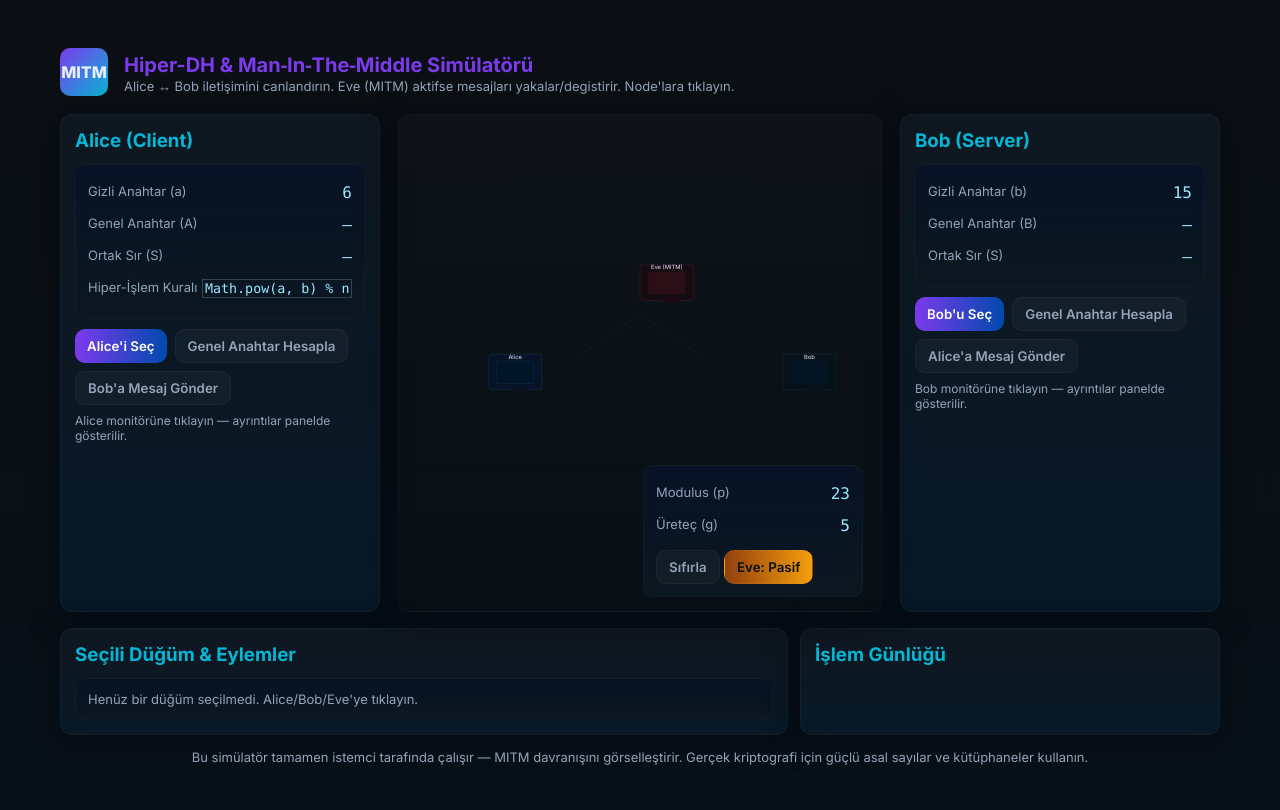
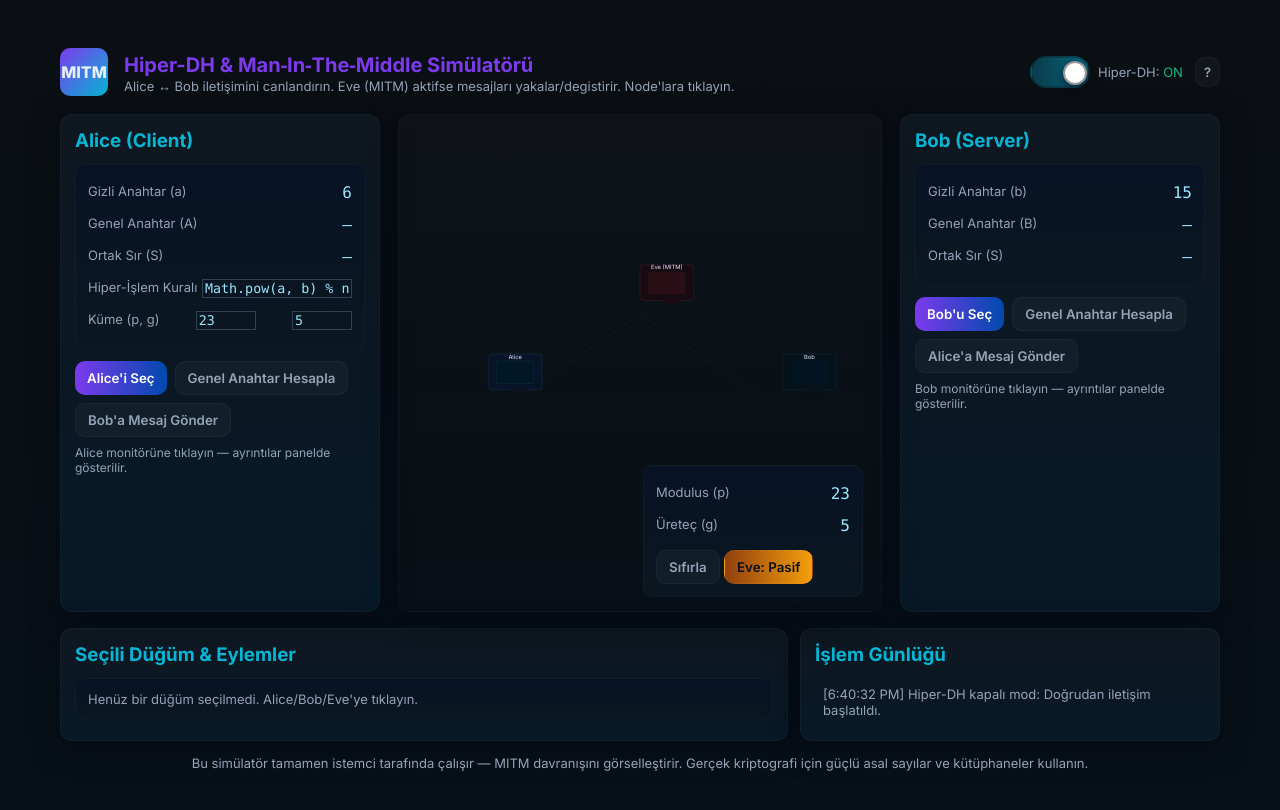
Before and after one commit to SafiyyeKalemci/HyperCrypt, a plain HTML site: page resources/Frontend/Crypto/mitm.html in a window 1280 px wide. Drawn offline with Linux system fonts and the light colour scheme.

Commit message:
Özellik: Hiper-Diffie-Helman küme eklenmesi ve  mod açılıp kapama özelliği

```diff
--- a/resources/Frontend/Crypto/mitm.html
+++ b/resources/Frontend/Crypto/mitm.html
@@ -57,6 +57,31 @@
 
     /* responsive */
     @media (max-width:980px){.sim-grid{grid-template-columns:1fr;}.canvas-wrap{min-height:420px}}
+    /* Hyper-DH toggle switch */
+    .switch{
+    width:60px; height:32px; border-radius:32px;
+    background: linear-gradient(90deg,#0b0f13,#13202a);
+    border: 2px solid rgba(255,255,255,0.06);
+    display:inline-block; position:relative; padding:3px;
+    box-shadow: inset 0 1px 0 rgba(255,255,255,0.02);
+    transition: background 220ms ease, border-color 220ms;
+    }
+    .switch .knob{
+    width:24px; height:24px; border-radius:50%;
+    background:#e6eef6; box-shadow: 0 4px 10px rgba(2,6,23,0.6);
+    transform: translateX(0); transition: transform 220ms cubic-bezier(.2,.9,.2,1);
+    border:2px solid rgba(0,0,0,0.4);
+    }
+    .switch.on{ background: linear-gradient(90deg,#0b3a4a,#07697f); border-color: rgba(0,0,0,0.25); }
+    .switch.on .knob{ transform: translateX(28px); background:#fff; }
+
+    /* small responsive tweak for header */
+    @media (max-width:980px){
+    #hyperLabel{ display:none; }
+    .switch{ width:48px; height:28px; padding:2px; }
+    .switch .knob{ width:20px; height:20px; transform:translateX(0); }
+    .switch.on .knob{ transform: translateX(22px); }
+    }
   </style>
 </head>
 <body>
@@ -67,6 +92,19 @@
         <h1>Hiper-DH & Man‑In‑The‑Middle Simülatörü</h1>
         <p>Alice ↔ Bob iletişimini canlandırın. Eve (MITM) aktifse mesajları yakalar/degistirir. Node'lara tıklayın.</p>
       </div>
+      <!-- Hiper-DH On/Off toggle + help -->
+        <div style="margin-left:auto;display:flex;align-items:center;gap:12px">
+        <!-- Toggle wrapper -->
+        <div id="hyperToggle" style="display:flex;align-items:center;gap:8px;cursor:pointer" aria-label="Hiper-DH Aç/Kapa" role="button" tabindex="0">
+            <div class="switch" id="hyperSwitch" aria-hidden="true">
+            <div class="knob"></div>
+            </div>
+            <div id="hyperLabel" style="font-size:13px;color:var(--muted);min-width:48px;text-align:left">Hiper-DH: <span id="hyperStateText">ON</span></div>
+        </div>
+
+        <!-- Help button -->
+        <button id="hyperHelp" class="btn" title="Ne demek olduğunu gör" style="padding:6px 8px;font-size:13px">?</button>
+        </div>
     </header>
 
     <div class="sim-grid">
@@ -81,6 +119,12 @@
             <div class="small">Hiper-İşlem Kuralı</div>
             <input type="text" id="ruleInput" class="mono" value="Math.pow(a, b) % n" style="width: 150px; background: transparent; border: 1px solid #334155; color: #9be7ff;">
           </div>
+          <div class="info-row">
+            <div class="small">Küme (p, g)</div>
+            <input type="number" id="modInput" class="mono" value="23" style="width:60px;background:transparent;border:1px solid #334155;color:#9be7ff;">
+            <input type="number" id="genInput" class="mono" value="5" style="width:60px;background:transparent;border:1px solid #334155;color:#9be7ff;">
+          </div>
+
         </div>
 
         <div style="margin-top:12px" class="controls">
@@ -238,8 +282,16 @@
       while(e>0n){ if(e & 1n) result = (result*b)%mod; b=(b*b)%mod; e >>= 1n }
       return result;
     }*/
+    state.modulus = parseInt(document.getElementById('modInput').value);
+    state.generator = parseInt(document.getElementById('genInput').value);
 
     async function generate(who) {
+        if (!state.hyperDHEnabled) {
+            log('Hiper-DH kapalı: Anahtar hesaplama atlandı.');
+            alert('Hiper-DH modu kapalı olduğu için anahtar hesaplanamaz. Açmak için başlıktaki düğmeyi kullanın.');
+            return;
+        }
+
         log(`${who.toUpperCase()} genel anahtarını hesaplıyor...`);
 
         const rule = document.getElementById('ruleInput').value;
@@ -364,7 +416,9 @@
       }
       step();
     }
-
+    if (!state.alicePublic && !state.bobPublic) {
+        log("Hiper-DH kapalı mod: Doğrudan iletişim başlatıldı.");
+    }
     // simulate message send
     function sendMessage(sender){
       const message = (sender==='alice')? 'Merhaba Bob, gizli bilgi.' : 'Merhaba Alice, cevap.';
@@ -416,6 +470,72 @@
     document.getElementById('genVal').textContent = state.generator;
     renderSelected();
 
+    // --- Hyper-DH toggle state (EKLE) ---
+    state.hyperDHEnabled = true; // başlangıçta açık
+
+    // render toggle based on state
+    function renderHyperToggle(){
+    const sw = document.getElementById('hyperSwitch');
+    const label = document.getElementById('hyperStateText');
+    if(!sw || !label) return;
+    if(state.hyperDHEnabled){
+        sw.classList.add('on');
+        label.textContent = 'ON';
+        label.style.color = 'var(--success)';
+    } else {
+        sw.classList.remove('on');
+        label.textContent = 'OFF';
+        label.style.color = 'var(--danger)';
+    }
+
+    // Eğer Hyper-DH kapalıysa rule/mod/gen inputlarını devre dışı bırak (kullanıcı doğrudan mesaj atabilir)
+    const ruleInputEl = document.getElementById('ruleInput');
+    const modInputEl  = document.getElementById('modInput');
+    const genInputEl  = document.getElementById('genInput');
+
+    if(ruleInputEl) ruleInputEl.disabled = !state.hyperDHEnabled;
+    if(modInputEl)  modInputEl.disabled  = !state.hyperDHEnabled;
+    if(genInputEl)  genInputEl.disabled  = !state.hyperDHEnabled;
+
+    // görsel olarak buton metnini güncelle
+    const eveBtn = document.getElementById('eveBtn');
+    if(eveBtn){
+        // (isteğe bağlı) buton stilini etkileme veya yardımcı metin güncelleme
+    }
+    }
+
+    // toggle function (attach to click)
+    function toggleHyperDH(){
+    state.hyperDHEnabled = !state.hyperDHEnabled;
+    log('Hiper-DH modu -> ' + (state.hyperDHEnabled ? 'AÇIK' : 'KAPALI'));
+    renderHyperToggle();
+    renderSelected();
+    }
+
+    // show help explanation
+    function showHyperHelp(){
+    const message = "Hiper-DH ON: Kural ve küme (p,g) kullanılarak genel anahtarlar ve ortak sırlar hesaplanır.\n\nHiper-DH OFF: Anahtar hesaplama/devreye alma atlanır; ileti doğrudan gönderilir. Eve (MITM) aktifse paketleri yakalamaya/degistirmeye devam eder. (Rule/Mod/Gen girişleri kapatılır ve yok sayılır.)";
+    alert(message);
+    }
+
+    // attach events to the header toggle / help (call once on init)
+    (function attachHyperToggleHandlers(){
+    // small delay to ensure DOM elements exist
+    window.addEventListener('DOMContentLoaded', ()=> {
+        const wrapper = document.getElementById('hyperToggle');
+        const helpBtn = document.getElementById('hyperHelp');
+
+        if(wrapper) {
+        wrapper.addEventListener('click', toggleHyperDH);
+        wrapper.addEventListener('keydown', (e)=> { if(e.key==='Enter' || e.key===' ') { e.preventDefault(); toggleHyperDH(); }});
+        }
+        if(helpBtn) helpBtn.addEventListener('click', showHyperHelp);
+
+        // initial render
+        renderHyperToggle();
+    });
+    })();
+
   </script>
 </body>
 </html>
```
